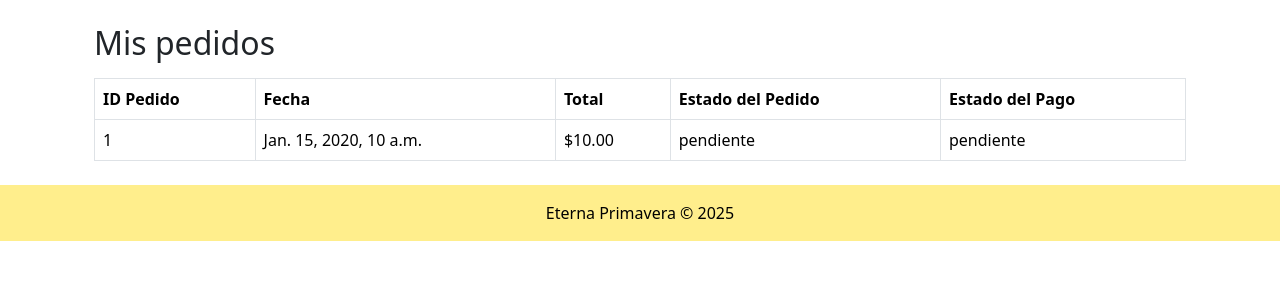
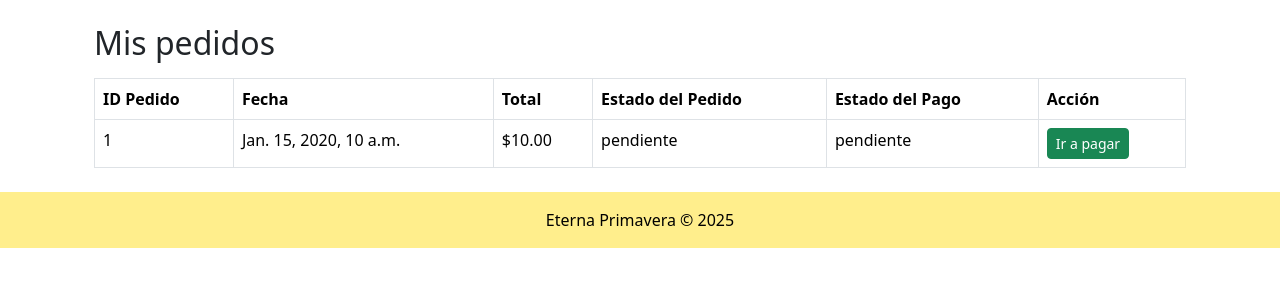
Before and after one commit to alexahurtado08/EternaPrimaveraa, a Django app: page /mis-pedidos/ in a window 1280 px wide. Shown: the part 56-356 px from the top of the page. Run offline with Django 5.2, Linux system fonts and the light colour scheme; a user stored in the database is signed in; tables that the repository leaves empty hold one stand-in row (values such as "Sample post").

Commit message:
Adición funcion ir a  pagar a la plantilla mis_pedidos

```diff
--- a/pedidos/templates/pedidos/mis_pedidos.html
+++ b/pedidos/templates/pedidos/mis_pedidos.html
@@ -12,6 +12,7 @@
                     <th>Total</th>
                     <th>Estado del Pedido</th>
                     <th>Estado del Pago</th>
+                    <th>Acción</th>
                 </tr>
             </thead>
             <tbody>
@@ -22,6 +23,15 @@
                     <td>${{ pedido.total }}</td>
                     <td>{{ pedido.estado }}</td>
                     <td>{{ pedido.pago.estado }}</td>
+                    <td>
+                        {% if pedido.pago.estado == "pendiente" %}
+                            <a href="{% url 'pedidos:pagar_pedido' pedido.id %}" class="btn btn-sm btn-success">
+                                Ir a pagar
+                            </a>
+                        {% else %}
+                            ---
+                        {% endif %}
+                    </td>
                 </tr>
                 {% endfor %}
             </tbody>
```
